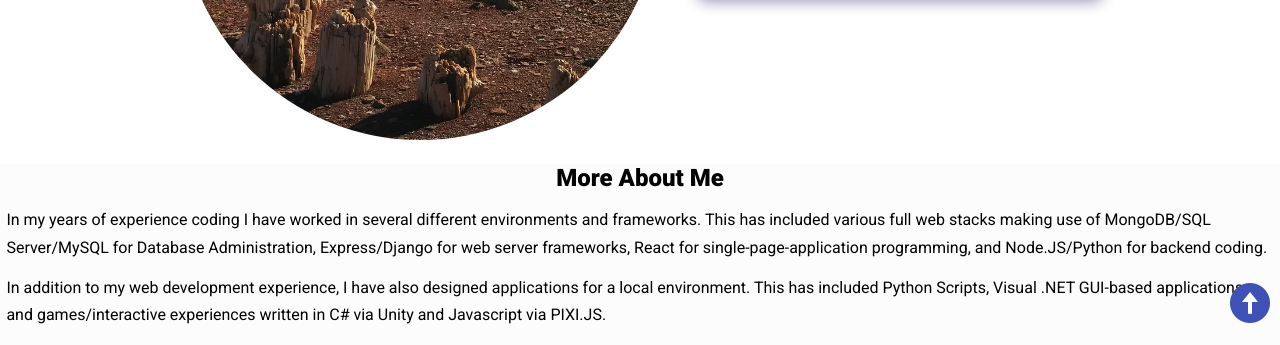
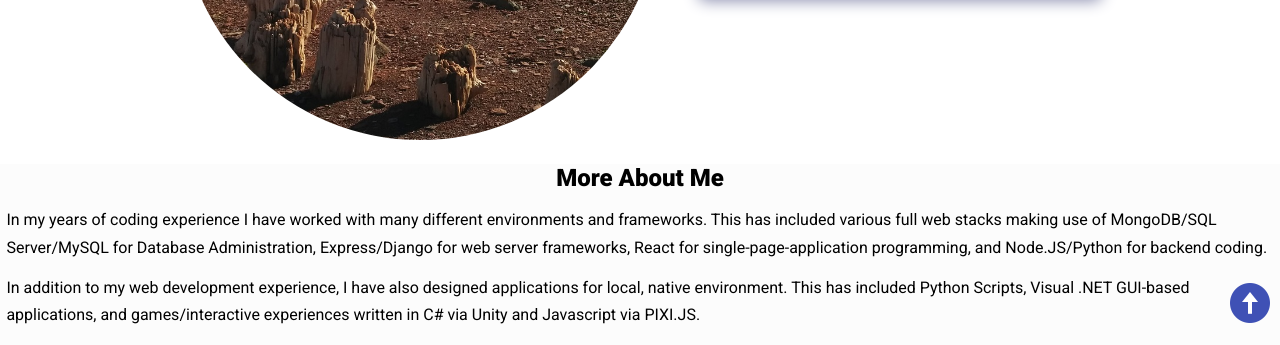
Before and after one commit to seanbeauchamp/developer-portfolio, a plain HTML site: page index.html in a window 1280 px wide. Shown: the part 445-790 px from the top of the page. Drawn offline with nearby package versions, Linux system fonts and the light colour scheme.

Commit message:
Updated main paragraph

```diff
--- a/index.html
+++ b/index.html
@@ -65,12 +65,12 @@
     <section class="more-about">
       <h2>More About Me</h2>
       <p>
-        In my years of experience coding I have worked in several different environments and frameworks. This has included various full web stacks making use of
+        In my years of coding experience I have worked with many different environments and frameworks. This has included various full web stacks making use of
         MongoDB/SQL Server/MySQL for Database Administration, Express/Django for web server frameworks, React for single-page-application programming, and Node.JS/Python for
         backend coding.
       </p>
       <p>
-        In addition to my web development experience, I have also designed applications for a local environment. This has included Python Scripts, Visual .NET GUI-based applications,
+        In addition to my web development experience, I have also designed applications for local, native environment. This has included Python Scripts, Visual .NET GUI-based applications,
         and games/interactive experiences written in C# via Unity and Javascript via PIXI.JS.
       </p>
       <p>
```
